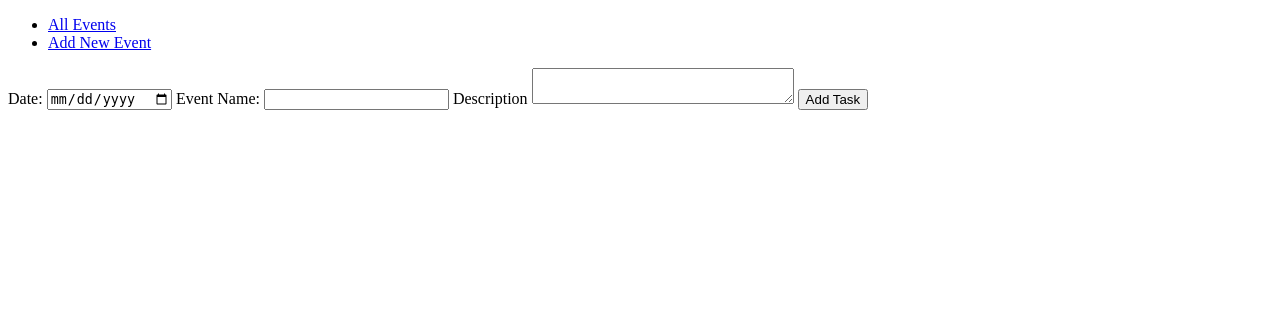
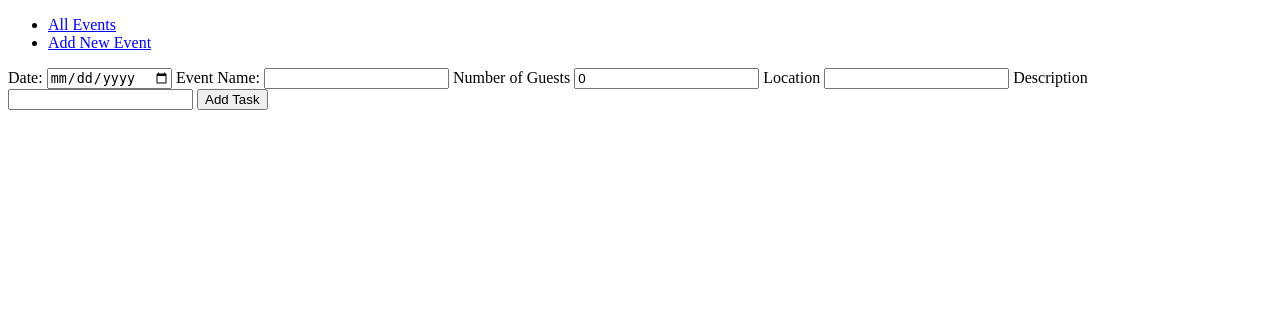
Before and after one commit to HallGM/event-planner, a Flask app: page /new-event in a window 1280 px wide. Shown: the top 312 px of the page. Run offline with Flask 2, Linux system fonts and the light colour scheme.

Commit message:
add new task functionality

```diff
--- a/controllers/controller.py
+++ b/controllers/controller.py
@@ -1,6 +1,8 @@
+from threading import Event
 from app import app
-from flask import render_template
+from flask import render_template, request
 from models.event_list import events
+from models.event import Event
 
 @app.route('/')
 def index():
@@ -9,3 +11,11 @@ def index():
 @app.route('/new-event')
 def add_event():
     return render_template('new-event.html')
+
+@app.route('/new-event', methods=['POST'])
+def new_event():
+    form = request.form
+    print(type(form['event-date']))
+    new_event = Event(form['event-date'], form['event-name'], int(form['guests']), form['location'], form['description'])
+    events.append(new_event)
+    return render_template('index.html', events=events)
--- a/templates/new-event.html
+++ b/templates/new-event.html
@@ -1,14 +1,21 @@
 {% extends 'base.html' %} {% block content %}
 <form action="/new-event" method="post">
+
   <label for="event-date">Date:</label>
   <input type="date" id="event-date" name="event-date" />
 
   <label for="event-name">Event Name:</label>
   <input type="text" id="event-name" name="event-name">
 
+  <label for="guests">Number of Guests</label>
+  <input type="number" id="guests" name="guests" min="0" value="0">
+
+  <label for="location">Location</label>
+  <input type="text" id="location" name="location"></label>
 
   <label for="description">Description</label>
-  <textarea name="description" rows="2" cols="30"></textarea>
+  <input type="text" id="description" name="description">
+
   <input type="submit" value="Add Task" />
 </form>
 {% endblock content %}
```
Also changed, not shown: templates/index.html (+8 -0 lines).
